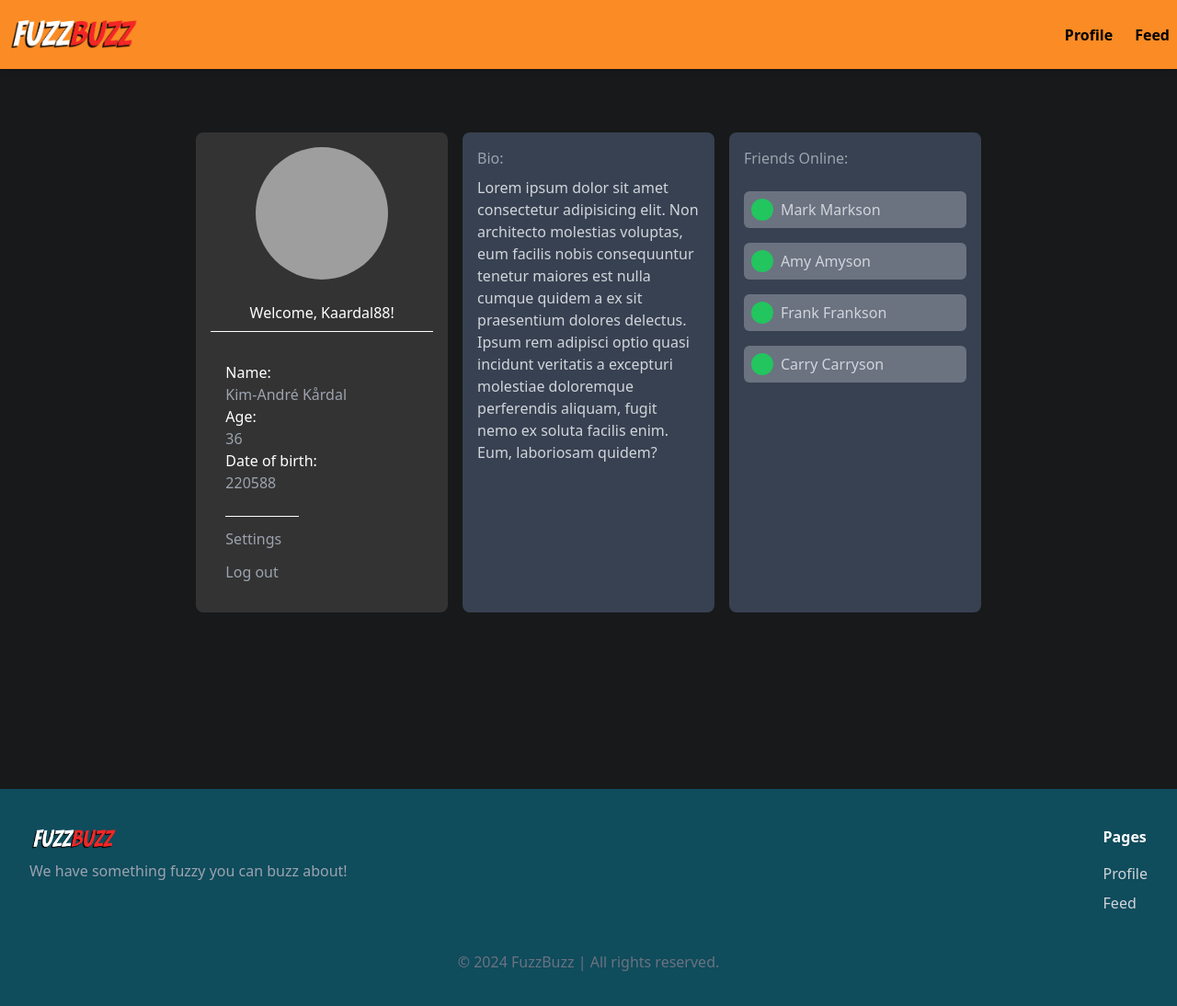
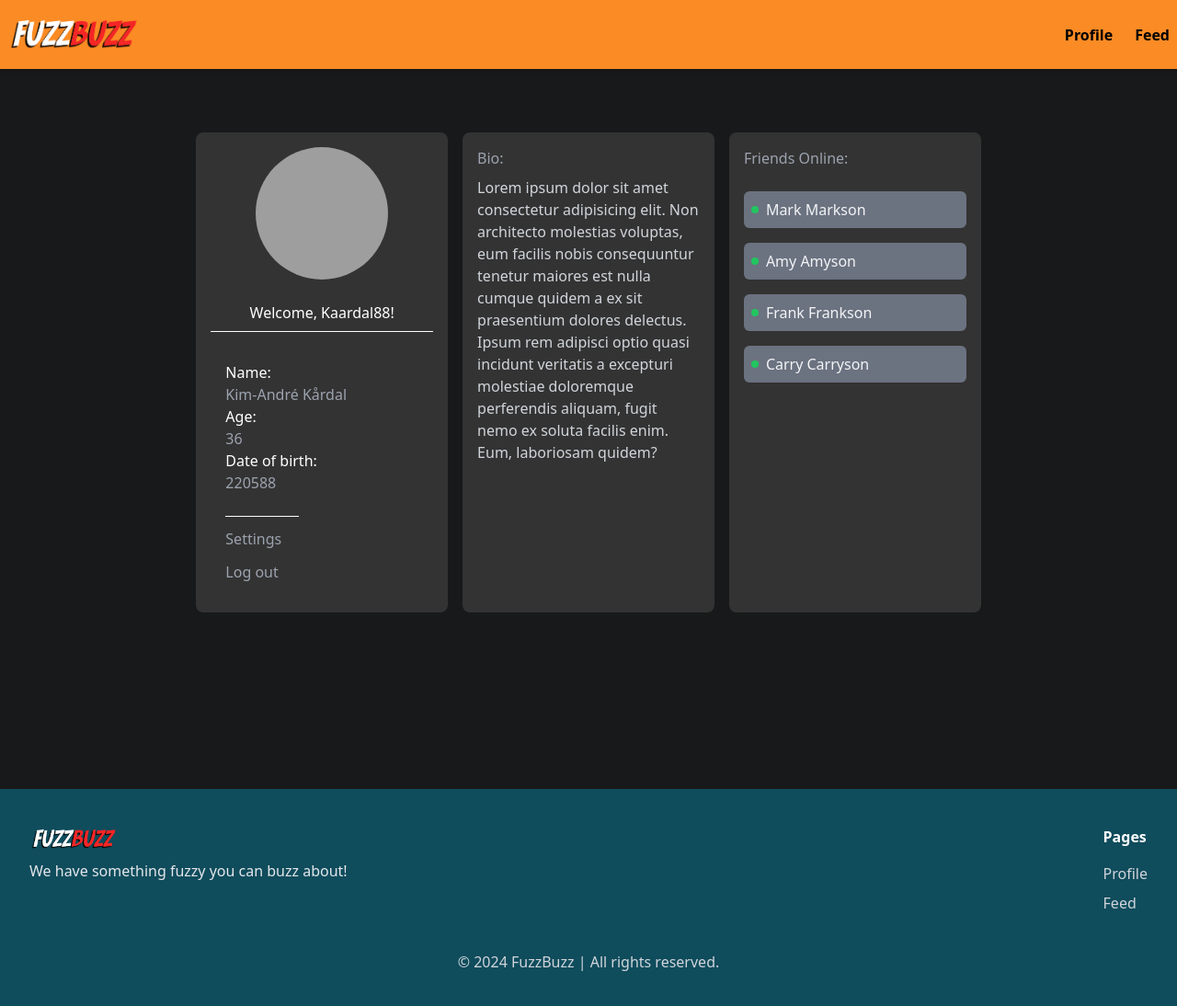
Before and after one commit to Kaardal88/FuzzBuzz, a website: page profile.html in a window 1280 px wide. Shown: the whole page at 92% size. Drawn offline with Linux system fonts and the light colour scheme; grey boxes are pictures that could not be loaded.

Commit message:
contrast ratio adjustments

```diff
--- a/profile.html
+++ b/profile.html
@@ -12,7 +12,7 @@
       <nav class="container mx-auto">
         <div class="flex justify-between">
           <a href="/" class="flex items-center py-4 px-2">
-            <img src="/images/fuzzbuzz-logo.png" alt="logo" class="w-36">
+            <img src="/images/fuzzbuzz-logo.png" alt="Fuzzbuzz logo" class="w-36">
           </a>
 
 
@@ -30,7 +30,7 @@
 
         <!-- Left Column (User Info) -->
         <div class="bg-customGray p-4 rounded-lg flex flex-col items-center space-y-4">
-          <div class="rounded-full"><img src="/images/profileimg-some.png" class="rounded-full w-36 h-36"></div> <!-- Profile Picture -->
+          <div class="rounded-full"><img src="/images/profileimg-some.png" alt="profile image" class="rounded-full w-36 h-36"></div> <!-- Profile Picture -->
           <div class="text-white p-2 w-full text-center border-bottom-white">Welcome, Kaardal88!</div>
           <div class="text-white text-left p-4 w-full">
             <p>Name: <p class="text-gray-400">Kim-André Kårdal</p></p>
@@ -43,7 +43,7 @@
         </div>
 
         <!-- Center Column (Bio) -->
-        <div class="bg-gray-700 p-4 rounded-lg col-span-1 md:col-span-1">
+        <div class="bg-customGray p-4 rounded-lg col-span-1 md:col-span-1">
           <h2 class="text-gray-400 mb-2">Bio:</h2>
           <p class="text-gray-300">
             Lorem ipsum dolor sit amet consectetur adipisicing elit. Non architecto molestias voluptas, eum facilis nobis consequuntur tenetur maiores est nulla cumque quidem a ex sit praesentium dolores delectus. Ipsum rem adipisci optio quasi incidunt veritatis a excepturi molestiae doloremque perferendis aliquam, fugit nemo ex soluta facilis enim. Eum, laboriosam quidem?
@@ -51,23 +51,23 @@
         </div>
 
         <!-- Right Column (Friends) -->
-        <div class="bg-gray-700 p-4 rounded-lg flex flex-col space-y-4">
+        <div class="bg-customGray p-4 rounded-lg flex flex-col space-y-4">
           <h2 class="text-gray-400 mb-2">Friends Online:</h2>
           <div class="bg-gray-500 p-2 rounded-md flex items-center space-x-2">
-            <div class="w-6 h-6 bg-green-500 rounded-full"></div>
-            <p class="text-gray-300">Mark Markson</p>
+            <div class="w-2 h-2 bg-green-500 rounded-full"></div>
+            <p class="text-gray-100">Mark Markson</p>
           </div>
           <div class="bg-gray-500 p-2 rounded-md flex items-center space-x-2">
-            <div class="w-6 h-6 bg-green-500 rounded-full"></div>
-            <p class="text-gray-300">Amy Amyson</p>
+            <div class="w-2 h-2 bg-green-500 rounded-full"></div>
+            <p class="text-gray-100">Amy Amyson</p>
           </div>
           <div class="bg-gray-500 p-2 rounded-md flex items-center space-x-2">
-            <div class="w-6 h-6 bg-green-500 rounded-full"></div>
-            <p class="text-gray-300">Frank Frankson</p>
+            <div class="w-2 h-2 bg-green-500 rounded-full"></div>
+            <p class="text-gray-100">Frank Frankson</p>
           </div>
           <div class="bg-gray-500 p-2 rounded-md flex items-center space-x-2">
-            <div class="w-6 h-6 bg-green-500 rounded-full"></div>
-            <p class="text-gray-300">Carry Carryson</p>
+            <div class="w-2 h-2 bg-green-500 rounded-full"></div>
+            <p class="text-gray-100">Carry Carryson</p>
           </div>
         </div>
 
@@ -82,8 +82,8 @@
 
         <div class="flex flex-col md:flex-row md:justify-between">
           <div class="mb-6 md:mb-0">
-            <img src="/images/fuzzbuzz-logo.png" alt="logo" class="w-24">
-            <p class="mt-2 text-gray-400">
+            <img src="/images/fuzzbuzz-logo.png" alt="fuzzbuzz logo" class="w-24">
+            <p class="mt-2 text-gray-200">
               We have something fuzzy you can buzz about!
             </p>
           </div>
@@ -103,7 +103,7 @@
         </div>
 
 
-        <div class="mt-10 text-center text-gray-500">
+        <div class="mt-10 text-center text-gray-300">
           <p>&copy; 2024 FuzzBuzz | All rights reserved.</p>
         </div>
       </div>
```
Also changed, not shown: index.html (+1 -1 lines), css/output.css.
